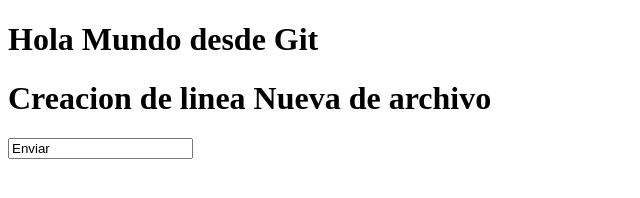
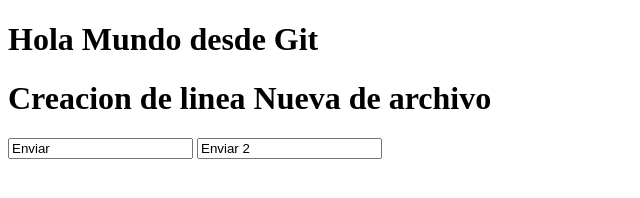
Before and after one commit to xxodiaxx/hello-world-git, a plain HTML site: page index.html in a window 1280 px wide. Shown: the whole page, without its empty margins (0-640 px from the left). Drawn offline with Linux system fonts and the light colour scheme.

Commit message:
Se agrega otro boton

```diff
--- a/index.html
+++ b/index.html
@@ -10,6 +10,7 @@
     <h1>Creacion de linea Nueva de archivo</h1>
     <form action="#">
         <input type="text" value="Enviar">
+        <input type="Boton 2" value="Enviar 2">
     </form>
 </body>
 </html>
```
